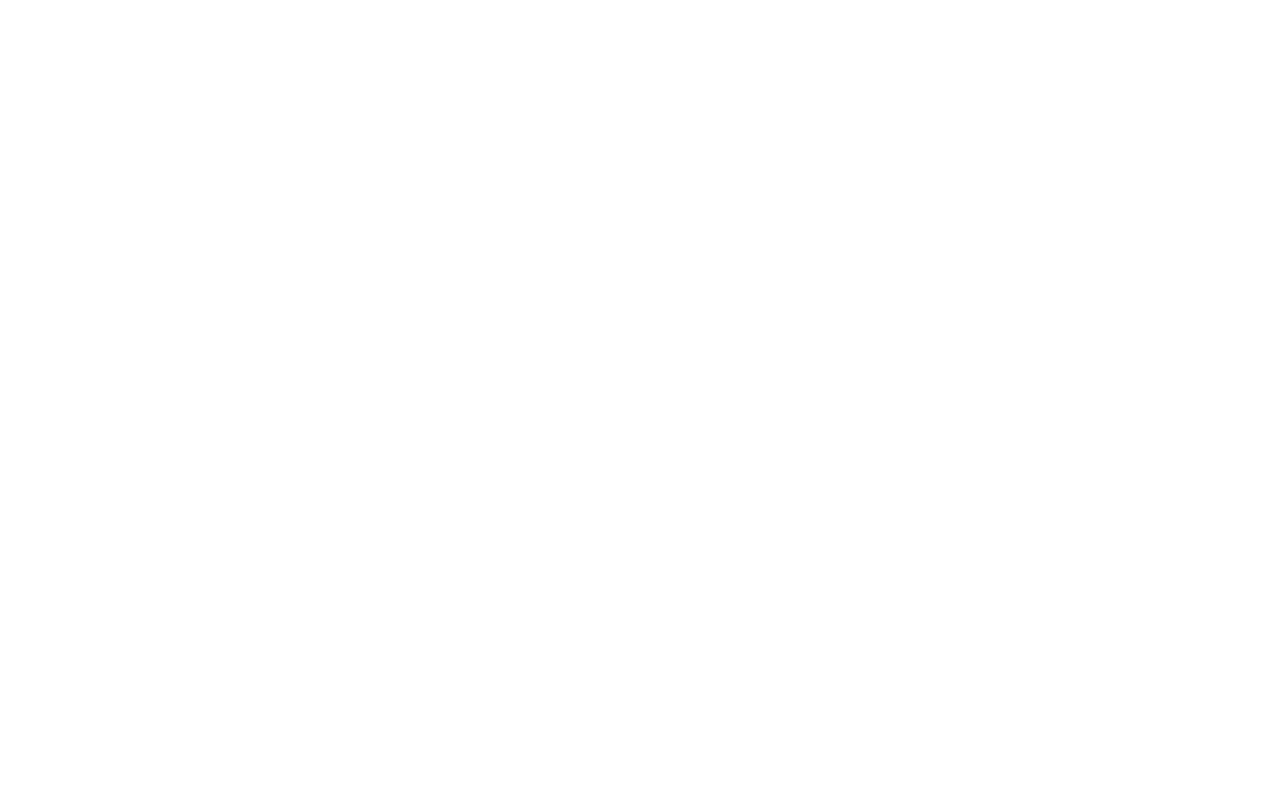
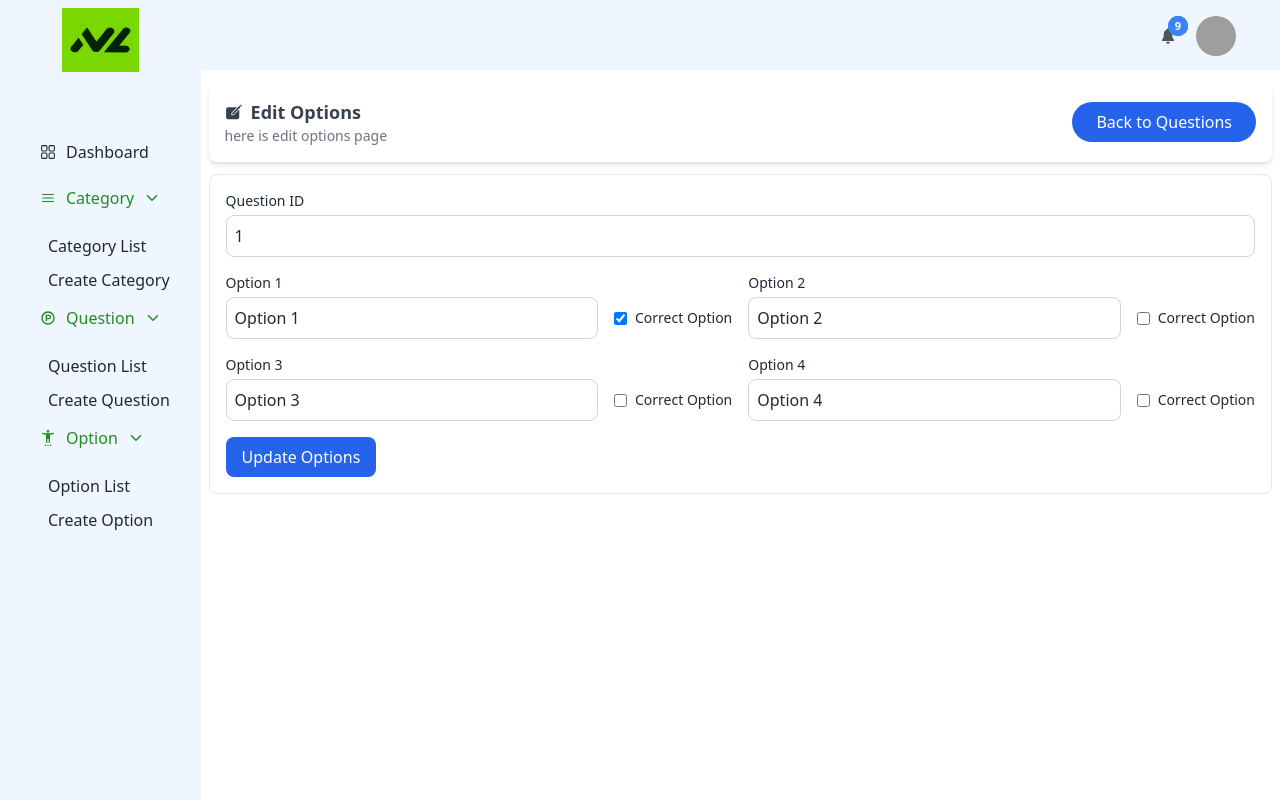
Before and after one commit to getch-hasan/Quiz-admin, a React (Create React App) app: page /dashboard/edit-option/1 in a window 1280 px wide. Before the commit this address led to /404. Built offline with nearby package versions, Linux system fonts and the light colour scheme; grey boxes are pictures that could not be loaded.

Commit message:
feat:create option section

```diff
--- a/src/pages/category/index.jsx
+++ b/src/pages/category/index.jsx
@@ -67,7 +67,7 @@
         <input
           type="text"
           placeholder="Search categories"
-          className="w-full p-2 border border-gray-300 rounded-lg focus:outline-none"
+          className="border w-full border-gray-300 focus:border-blue-400  focus:border-[3px] p-2 rounded outline-none h-[38px]"
           value={searchTerm}
           onChange={(e) => {
             setSearchTerm(e.target.value);
@@ -99,7 +99,7 @@
                 <td>{category.name}</td>
                 <td>
                   <div className="flex gap-1">
-                    <Link to={`/dashboard/edit-category/${category.id}`}>
+                    <Link to={`/dashboard/edit-question/${category.id}`}>
                       <FaEdit className="text-primary text-xl" />
                     </Link>
                     <MdDelete
--- a/src/pages/option/EditOption.jsx
+++ b/src/pages/option/EditOption.jsx
@@ -1,11 +1,132 @@
-import React from 'react';
+import { useForm } from "react-hook-form";
+import { IoIosCreate } from "react-icons/io";
+import { useState, useEffect } from "react";
+import { PageHeader } from "../../components/PageHeading/PageHeading";
+import { useNavigate, useParams } from "react-router-dom";
 
-const EditOption = () => {
+export const EditOption = () => {
+  const [options, setOptions] = useState([
+    { name: "", is_correct: false },
+    { name: "", is_correct: false },
+    { name: "", is_correct: false },
+    { name: "", is_correct: false },
+  ]);
+
+  const { id } = useParams(); // Get question ID from URL
+  const navigate = useNavigate();
+
+  const {
+    register,
+    handleSubmit,
+    setValue,
+    formState: { errors },
+  } = useForm();
+
+  // Simulate existing question data
+  const existingQuestion = {
+    id: "1",
+    question_id: "1",
+    options: [
+      { name: "Option 1", is_correct: true },
+      { name: "Option 2", is_correct: false },
+      { name: "Option 3", is_correct: false },
+      { name: "Option 4", is_correct: false },
+    ],
+  };
+
+  useEffect(() => {
+    if (id) {
+      // If editing an existing question, load its data
+      if (existingQuestion.id === id) {
+        setOptions(existingQuestion.options);
+        setValue("question_id", existingQuestion.question_id);
+      }
+    }
+  }, [id, setValue]);
+
+  const handleOptionChange = (index, e) => {
+    const updatedOptions = [...options];
+    updatedOptions[index].name = e.target.value;
+    setOptions(updatedOptions);
+  };
+
+  const handleCheckboxChange = (index, e) => {
+    const updatedOptions = [...options];
+    updatedOptions[index].is_correct = e.target.checked;
+    setOptions(updatedOptions);
+  };
+
+  const onSubmit = (data) => {
+    const payload = {
+      options: options,
+      question_id: data.question_id,
+    };
+    console.log("Options Saved:", payload);
+    alert("Options Updated Successfully!");
+    navigate("/dashboard/questions");
+  };
+
+  const propsData = {
+    pageTitle: id ? "Edit Options" : "Create Options",
+    pageIcon: <IoIosCreate />,
+    buttonName: "Back to Questions",
+    buttonUrl: "/dashboard/questions",
+    type: id ? "edit" : "create",
+  };
+
   return (
-    <div>
-      <p>e</p>
-    </div>
+    <>
+      <PageHeader propsData={propsData} />
+      <form
+        className="mx-auto p-4 border border-gray-200 rounded-lg"
+        onSubmit={handleSubmit(onSubmit)}
+      >
+        <div className="mb-4">
+          <label className="block text-sm font-medium mb-1">Question ID</label>
+          <input
+            type="text"
+            {...register("question_id", { required: "Question ID is required" })}
+            className="w-full p-2 border border-gray-300 rounded-lg focus:outline-none"
+          />
+          {errors.question_id && (
+            <p className="text-red-500 text-sm">{errors.question_id.message}</p>
+          )}
+        </div>
+        <div className="grid grid-cols-1 md:grid-cols-2 gap-4">
+          {options.map((option, index) => (
+            <div key={index}>
+              <label className="block text-sm font-medium mb-1">{`Option ${index + 1}`}</label>
+              <div className="flex items-center space-x-4">
+                <div className="flex-1">
+                  <input
+                    type="text"
+                    value={option.name}
+                    onChange={(e) => handleOptionChange(index, e)}
+                    className="w-full p-2 border border-gray-300 rounded-lg focus:outline-none"
+                    placeholder={`Option ${index + 1}`}
+                  />
+                </div>
+                <div className="w-auto flex items-center">
+                  <input
+                    type="checkbox"
+                    checked={option.is_correct}
+                    onChange={(e) => handleCheckboxChange(index, e)}
+                    className="mr-2"
+                  />
+                  <span className="text-sm">Correct Option</span>
+                </div>
+              </div>
+            </div>
+          ))}
+        </div>
+
+        <button
+          type="submit"
+          className="bg-blue-600 text-white py-2 px-4 rounded-lg hover:bg-blue-700 focus:outline-none mt-4"
+        >
+          {id ? "Update Options" : "Create Options"}
+        </button>
+      </form>
+    </>
   );
 };
-
-export default EditOption;
--- a/src/pages/option/Index.jsx
+++ b/src/pages/option/Index.jsx
@@ -1,11 +1,171 @@
-import React from 'react';
+import { useState } from "react";
+import { FaEdit, FaList, FaArrowLeft, FaArrowRight } from "react-icons/fa";
+import { MdDelete } from "react-icons/md";
+import { PageHeader } from "../../components/PageHeading/PageHeading";
+import { Link } from "react-router-dom";
 
-const OptionList = () => {
+export const OptionList = () => {
+  const [questions, setQuestions] = useState([
+    {
+      id: 1,
+      question: "What is the capital of France?",
+      options: [
+        { name: "Paris", is_correct: true },
+        { name: "London", is_correct: false },
+        { name: "Berlin", is_correct: false },
+        { name: "Madrid", is_correct: false },
+      ],
+    },
+    {
+      id: 2,
+      question: "What is 2 + 2?",
+      options: [
+        { name: "3", is_correct: false },
+        { name: "4", is_correct: true },
+        { name: "5", is_correct: false },
+        { name: "6", is_correct: false },
+      ],
+    },
+    // Add more questions as needed
+  ]);
+
+  const [currentPage, setCurrentPage] = useState(1);
+  const [searchQuery, setSearchQuery] = useState("");
+  const itemsPerPage = 5;
+
+  // Filtered questions based on search input
+  const filteredQuestions = questions.filter((question) =>
+    question.question.toLowerCase().includes(searchQuery.toLowerCase())
+  );
+
+  const totalPages = Math.ceil(filteredQuestions.length / itemsPerPage);
+  const startIndex = (currentPage - 1) * itemsPerPage;
+  const currentQuestions = filteredQuestions.slice(
+    startIndex,
+    startIndex + itemsPerPage
+  );
+
+  const handlePageChange = (newPage) => {
+    if (newPage > 0 && newPage <= totalPages) {
+      setCurrentPage(newPage);
+    }
+  };
+
+  const confirmDelete = (id) => {
+    if (window.confirm("Are you sure you want to delete this question?")) {
+      setQuestions(questions.filter((question) => question.id !== id));
+    }
+  };
+
+  const propsData = {
+    pageTitle: "Option List",
+    pageIcon: <FaList />,
+    buttonName: "Create New Question",
+    buttonUrl: "/dashboard/create-option",
+    type: "add",
+  };
+
   return (
-    <div>
-      <p>rr</p>
-    </div>
+    <>
+      <PageHeader propsData={propsData} />
+      {/* Search Input */}
+      <div className="mb-4">
+        <input
+          type="text"
+          placeholder="Search by question name"
+          value={searchQuery}
+          onChange={(e) => setSearchQuery(e.target.value)}
+          className="border w-full border-gray-300 focus:border-blue-400  focus:border-[3px] p-2 rounded outline-none h-[38px]"
+        />
+      </div>
+      <div className="overflow-x-auto">
+        <table className="table w-full border border-gray-200">
+          <thead>
+            <tr>
+              <th>Question</th>
+              <th>Options</th>
+              <th>Correct Option</th>
+              <th>Actions</th>
+            </tr>
+          </thead>
+          <tbody>
+            {currentQuestions.length > 0 ? (
+              currentQuestions.map((question) => (
+                <tr key={question.id}>
+                  <td>{question.question}</td>
+                  <td>
+                    <ul>
+                      {question.options.map((option, index) => (
+                        <li key={index}>{option.name}</li>
+                      ))}
+                    </ul>
+                  </td>
+                  <td>
+                    {question.options
+                      .filter((option) => option.is_correct)
+                      .map((correctOption) => correctOption.name)
+                      .join(", ")}
+                  </td>
+                  <td>
+                    <div className="flex gap-2">
+                      <Link to={`/dashboard/edit-option/${question.id}`}>
+                        <FaEdit className="text-primary text-xl" />
+                      </Link>
+                      <Link onClick={() => confirmDelete(question.id)}>
+                        <MdDelete className="text-red-500 text-xl" />
+                      </Link>
+                    </div>
+                  </td>
+                </tr>
+              ))
+            ) : (
+              <tr>
+                <td colSpan="4" className="text-center">
+                  No questions found.
+                </td>
+              </tr>
+            )}
+          </tbody>
+        </table>
+      </div>
+
+      {/* Pagination */}
+      <div className="flex flex-wrap items-center justify-between mt-5">
+        <div>
+          <p className="mb-2">
+            Showing {startIndex + 1}-{Math.min(startIndex + itemsPerPage, filteredQuestions.length)} of {filteredQuestions.length}
+          </p>
+        </div>
+        <div>
+          <span className="inline-flex border border-[#6c757d] rounded-sm overflow-hidden">
+            <button
+              className="px-4 py-2 border border-r-[#6c757d] hover:bg-[#6c757d]"
+              onClick={() => handlePageChange(currentPage - 1)}
+              disabled={currentPage === 1}
+            >
+              <FaArrowLeft />
+            </button>
+            {[...Array(totalPages)].map((_, pageIndex) => (
+              <button
+                key={pageIndex}
+                className={`px-4 py-2 border border-r-[#6c757d] ${
+                  currentPage === pageIndex + 1 ? "bg-[#6c757d] text-white" : "hover:bg-[#6c757d]"
+                }`}
+                onClick={() => handlePageChange(pageIndex + 1)}
+              >
+                {pageIndex + 1}
+              </button>
+            ))}
+            <button
+              className="px-4 py-2 border border-r-[#6c757d] hover:bg-[#6c757d]"
+              onClick={() => handlePageChange(currentPage + 1)}
+              disabled={currentPage === totalPages}
+            >
+              <FaArrowRight />
+            </button>
+          </span>
+        </div>
+      </div>
+    </>
   );
 };
-
-export default OptionList;
--- a/src/pages/question/Index.jsx
+++ b/src/pages/question/Index.jsx
@@ -2,8 +2,8 @@
 import { FaEdit, FaList, FaArrowLeft, FaArrowRight } from "react-icons/fa";
 import { MdDelete } from "react-icons/md";
 import { PageHeader } from "../../components/PageHeading/PageHeading";
+import { useState } from "react";
 import Select from "react-select";
-import { useState } from "react";
 
 export const QuestionList = () => {
   const [questions, setQuestions] = useState([
@@ -11,7 +11,8 @@
       id: 1,
       name: "What is the capital of Bangladesh?",
       category: "Geography",
-      description: "This question tests knowledge about the capital of Bangladesh.",
+      description:
+        "This question tests knowledge about the capital of Bangladesh.",
       difficulty: "Easy",
       exam: "General Knowledge",
     },
@@ -31,12 +32,11 @@
       difficulty: "Medium",
       exam: "English Literature",
     },
-    // Add more questions as needed
   ]);
 
-  const [searchName, setSearchName] = useState(null);
+  const [searchName, setSearchName] = useState("");
   const [searchCategory, setSearchCategory] = useState(null);
-  const [searchExam, setSearchExam] = useState(null);
+  const [searchExam, setSearchExam] = useState("");
   const [searchDifficulty, setSearchDifficulty] = useState(null);
   const [currentPage, setCurrentPage] = useState(1);
   const itemsPerPage = 5;
@@ -49,7 +49,8 @@
     type: "add",
   };
 
-  /** Function to get difficulty color */
+  console.log("searchCategory", searchCategory);
+
   const getDifficultyColor = (difficulty) => {
     switch (difficulty) {
       case "Easy":
@@ -63,32 +64,30 @@
     }
   };
 
-  // Filter options for Select inputs
-  const nameOptions = questions.map((q) => ({ value: q.name, label: q.name }));
-  const categoryOptions = [...new Set(questions.map((q) => q.category))].map((c) => ({
-    value: c,
-    label: c,
+  const categoryOptions = [
+    ...new Set(questions.map((question) => question.category)),
+  ].map((singleCategory) => ({
+    value: singleCategory,
+    label: singleCategory,
   }));
-  const examOptions = [...new Set(questions.map((q) => q.exam))].map((e) => ({
-    value: e,
-    label: e,
-  }));
-  const difficultyOptions = [...new Set(questions.map((q) => q.difficulty))].map((d) => ({
-    value: d,
-    label: d,
+  const difficultyOptions = [
+    ...new Set(questions.map((question) => question.difficulty)),
+  ].map((singleDifficulty) => ({
+    value: singleDifficulty,
+    label: singleDifficulty,
   }));
 
-  // Filter questions based on search criteria
   const filteredQuestions = questions.filter((question) => {
     return (
-      (!searchName || question.name === searchName.value) &&
+      (!searchName ||
+        question.name.toLowerCase().includes(searchName.toLowerCase())) &&
       (!searchCategory || question.category === searchCategory.value) &&
-      (!searchExam || question.exam === searchExam.value) &&
+      (!searchExam ||
+        question.exam.toLowerCase().includes(searchExam.toLowerCase())) &&
       (!searchDifficulty || question.difficulty === searchDifficulty.value)
     );
   });
 
-  // Pagination logic
   const totalPages = Math.ceil(filteredQuestions.length / itemsPerPage);
   const startIndex = (currentPage - 1) * itemsPerPage;
   const paginatedQuestions = filteredQuestions.slice(
@@ -105,17 +104,16 @@
   return (
     <>
       <PageHeader propsData={propsData} />
-      {/* Search Inputs */}
       <div className="grid grid-cols-1 sm:grid-cols-2 lg:grid-cols-4 gap-4 mb-4">
-        <Select
+        <input
+          type="text"
           placeholder="Search by Name"
-          options={nameOptions}
+          className="border border-gray-300 focus:border-blue-400  focus:border-[3px] p-2 rounded outline-none h-[38px]"
           value={searchName}
-          onChange={(selectedOption) => {
-            setSearchName(selectedOption);
-            setCurrentPage(1); // Reset pagination
+          onChange={(e) => {
+            setSearchName(e.target.value);
+            setCurrentPage(1);
           }}
-          isClearable
         />
         <Select
           placeholder="Search by Category"
@@ -123,19 +121,19 @@
           value={searchCategory}
           onChange={(selectedOption) => {
             setSearchCategory(selectedOption);
-            setCurrentPage(1); // Reset pagination
+            setCurrentPage(1);
           }}
           isClearable
         />
-        <Select
+        <input
+          type="text"
           placeholder="Search by Exam"
-          options={examOptions}
+          className="border border-gray-300 focus:border-blue-400  focus:border-[3px] p-2 rounded outline-none h-[38px]"
           value={searchExam}
-          onChange={(selectedOption) => {
-            setSearchExam(selectedOption);
-            setCurrentPage(1); // Reset pagination
+          onChange={(e) => {
+            setSearchExam(e.target.value);
+            setCurrentPage(1);
           }}
-          isClearable
         />
         <Select
           placeholder="Search by Difficulty"
@@ -143,12 +141,11 @@
           value={searchDifficulty}
           onChange={(selectedOption) => {
             setSearchDifficulty(selectedOption);
-            setCurrentPage(1); // Reset pagination
+            setCurrentPage(1);
           }}
           isClearable
         />
       </div>
-      {/* Table */}
       <div className="overflow-x-auto">
         <table className="table w-full border border-gray-200">
           <thead>
@@ -184,7 +181,9 @@
                     </Link>
                     <MdDelete
                       className="text-red-500 text-xl cursor-pointer"
-                      onClick={() => (question.id)}
+                      onClick={() =>
+                        console.log(`Delete question ${question.id}`)
+                      }
                     />
                   </div>
                 </td>
@@ -193,7 +192,6 @@
           </tbody>
         </table>
       </div>
-      {/* Pagination */}
       <div className="flex items-center justify-between mt-5">
         <div>
           <p className="mb-2">
@@ -214,7 +212,9 @@
               <button
                 key={pageIndex}
                 className={`px-4 py-2 border ${
-                  currentPage === pageIndex + 1 ? "bg-[#6c757d] text-white" : "hover:bg-[#6c757d]"
+                  currentPage === pageIndex + 1
+                    ? "bg-[#6c757d] text-white"
+                    : "hover:bg-[#6c757d]"
                 }`}
                 onClick={() => handlePageChange(pageIndex + 1)}
               >
```
Also changed, not shown: src/routes/index.jsx (+3 -4 lines).
